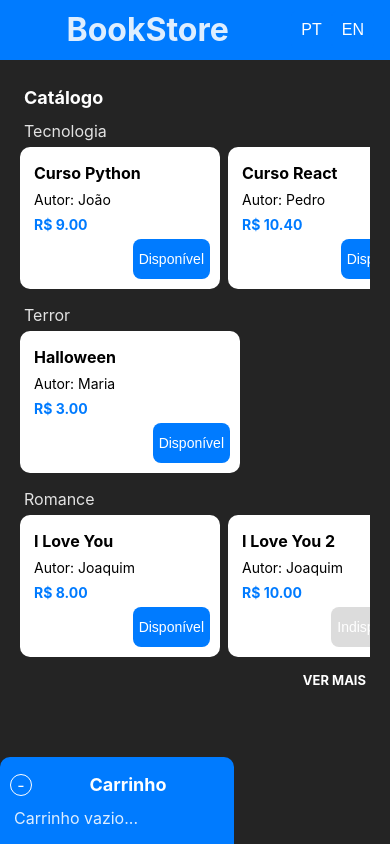
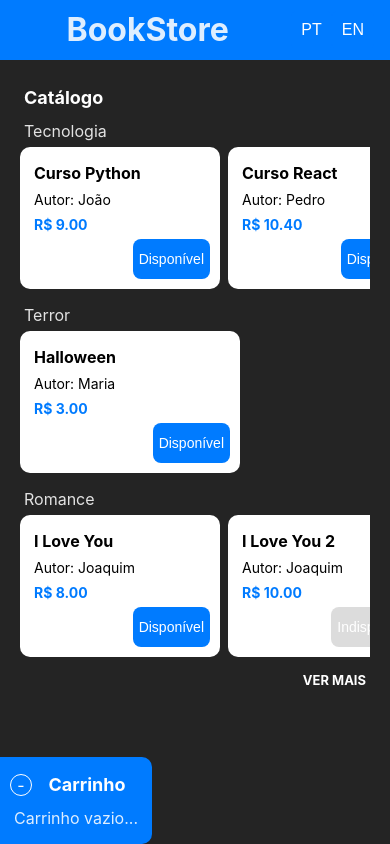
Before and after one commit to NewtonPerazzo/bookstore_catalog, a React (Vite) app: page / in a window 390 px wide. Built offline with nearby package versions, Linux system fonts and the light colour scheme.

Commit message:
feature(improve-cart-layout-on-mobile): change cart layout on mobile and fix translation

```diff
--- a/src/components/Cart/index.tsx
+++ b/src/components/Cart/index.tsx
@@ -22,8 +22,10 @@ const Cart = () => {
     const [cartState, setCartState] = useState<IBook[]>([])
     const [totalPrice, setTotalPrice] = useState<number>(0)
     const [heightMobileCart, setHeightMobileCart] = useState<string>('100%')
+    const [widthMobileCart, setWidthMobileCart] = useState<string>('100%')
     const [showRentModal, setShowRentModal] = useState(false)
     const { t } = useTranslation();
+    const isCartMobile = heightMobileCart === '40px'
 
     const Strings = {
         EMPTY_CART: t('emptyCart'),
@@ -45,7 +47,10 @@ const Cart = () => {
         await rentABook(cartState)
     }
 
-    const handleClickOnMinimize = () => setHeightMobileCart(heightMobileCart === '30px' ? '100%' : '30px')
+    const handleClickOnMinimize = () => {
+        setHeightMobileCart(heightMobileCart === '40px' ? '100%' : '40px')
+        setWidthMobileCart(widthMobileCart === '40px' ? '100%' : '40px')
+    }
 
     const getCartFromStorage = () => {
         const cart = JSON.parse(getLocalStorage('cart') || '[]')
@@ -76,18 +81,18 @@ const Cart = () => {
     }, [])
 
     return (
-        <Container height={heightMobileCart}>
+        <Container height={heightMobileCart} width={widthMobileCart}>
             <div>
-                <HeaderContainer>
+                <HeaderContainer isToMinimize={heightMobileCart === '40px'}>
                     <MinimizeButton onClick={handleClickOnMinimize}>
-                        {heightMobileCart === '30px' ? '+' : '-'}
+                        {isCartMobile ? '+' : '-'}
                     </MinimizeButton>
-                    <Title onClick={handleClickOnMinimize}>{Strings.CART}</Title>
-                    {hasCart ? <ClearCart onClick={() => removeLocalStorage('cart')}>{Strings.CLEAR}</ClearCart> : <div />}
+                    <Title onClick={handleClickOnMinimize} isToHide={isCartMobile}>{Strings.CART}</Title>
+                    {hasCart && !(isCartMobile) ? <ClearCart onClick={() => removeLocalStorage('cart')}>{Strings.CLEAR}</ClearCart> : <div />}
                 </HeaderContainer>
 
                 {hasCart ?
-                    <CartInfoContainer>
+                    <CartInfoContainer isToHide={isCartMobile}>
                         {cartState.map((book: IBook) => (
                             <BookContainer key={book.id}>
                                 <BookInfo>{book.name}</BookInfo>
--- a/src/components/Cart/style.ts
+++ b/src/components/Cart/style.ts
@@ -1,16 +1,22 @@
 import styled from 'styled-components';
 
-const Container = styled.div<{ height?: string}>`
-  width: 100%;
+const Container = styled.div<{ height?: string, width?: string}>`
   align-items: center;
 
+  width: ${({ width }) => width || '100vw'};
   height: ${({ height }) => height || '100%'};
+
+  @media(max-width: 900px){
+    display: flex;
+    justify-content: center;
+  }
 `;
 
-const Title = styled.p`
+const Title = styled.p<{ isToHide?: boolean }>`
   font-size: 18px;
   font-weight: bold;
   color: #fff;
+  ${({ isToHide }) => isToHide && "display: none"}
 `
 
 const TotalText = styled.p`
@@ -19,20 +25,25 @@ const TotalText = styled.p`
   color: #007bff;
 `
 
-const ClearCart = styled.p`
+const ClearCart = styled.p<{ isToHide?: boolean }>`
   font-size: 14px;
   color: #fff;
   cursor: pointer;
+  ${({ isToHide }) => isToHide && "display: none;"}
 
   &:hover {
     color: red;
   }
 `
-const HeaderContainer = styled.div`
+const HeaderContainer = styled.div<{ isToMinimize?: boolean }>`
   width: 100%;
   display: flex;
   align-items: center;
   justify-content: space-between;
+
+  @media(max-width: 900px){
+    ${({ isToMinimize }) => isToMinimize && "justify-content: center;"}
+  }
 `
 
 const BookContainer = styled.div`
@@ -41,15 +52,17 @@ const BookContainer = styled.div`
   justify-content: space-between;
 `
 
-const CartInfoContainer = styled.div`
+const CartInfoContainer = styled.div<{ isToHide?: boolean }>`
   display: flex;
   flex-direction: column;
   width: 100%;
   justify-content: space-between;
+
+  ${({ isToHide }) => isToHide && "display: none;"}
 `
 
 const TotalContainer = styled.div`
-padding: 20px 0;
+  padding: 20px 0;
   display: flex;
   align-items: center;
   justify-content: space-between;
@@ -64,7 +77,7 @@ const ButtonTotal = styled.button`
   cursor: pointer;
 `
 
-const MinimizeButton = styled.div`
+const MinimizeButton = styled.div<{ isToHide?: boolean }>`
   height: 20px;
   width: 20px;
   border-radius: 100%;
@@ -75,9 +88,11 @@ const MinimizeButton = styled.div`
   justify-content: center;
   color: #FFF;
 
-  @media (min-width: 900px) {
+  @media(min-width: 900px){
     display: none;
   }
+
+  ${({ isToHide }) => isToHide && "display: none;"}
 `
 
 const BookInfo = styled.p`
--- a/src/components/Layout/MainLayout/styles.ts
+++ b/src/components/Layout/MainLayout/styles.ts
@@ -30,8 +30,8 @@ const ContainerSide = styled.div<{ isLeft?: boolean }>`
 
     ${({ isLeft }) => isLeft && `
         @media (max-width: 900px) {
-            border-top-left-radius: 10px;
             border-top-right-radius: 10px;
+            border-bottom-right-radius: 10px;
             height: auto;
             position: fixed;
             bottom: 0;
@@ -41,8 +41,8 @@ const ContainerSide = styled.div<{ isLeft?: boolean }>`
             padding: 10px;
         }
     `}
-    @media (max-width: 900px) {
-        width: ${({ isLeft }) => isLeft ? '60%' : '100%'};
+     @media (max-width: 900px) {
+        width: ${({ isLeft }) => (isLeft ? 'fit-content' : '100%')};
     }
 `;
 export { Container, ContainerColumns, ContainerSide };
```
